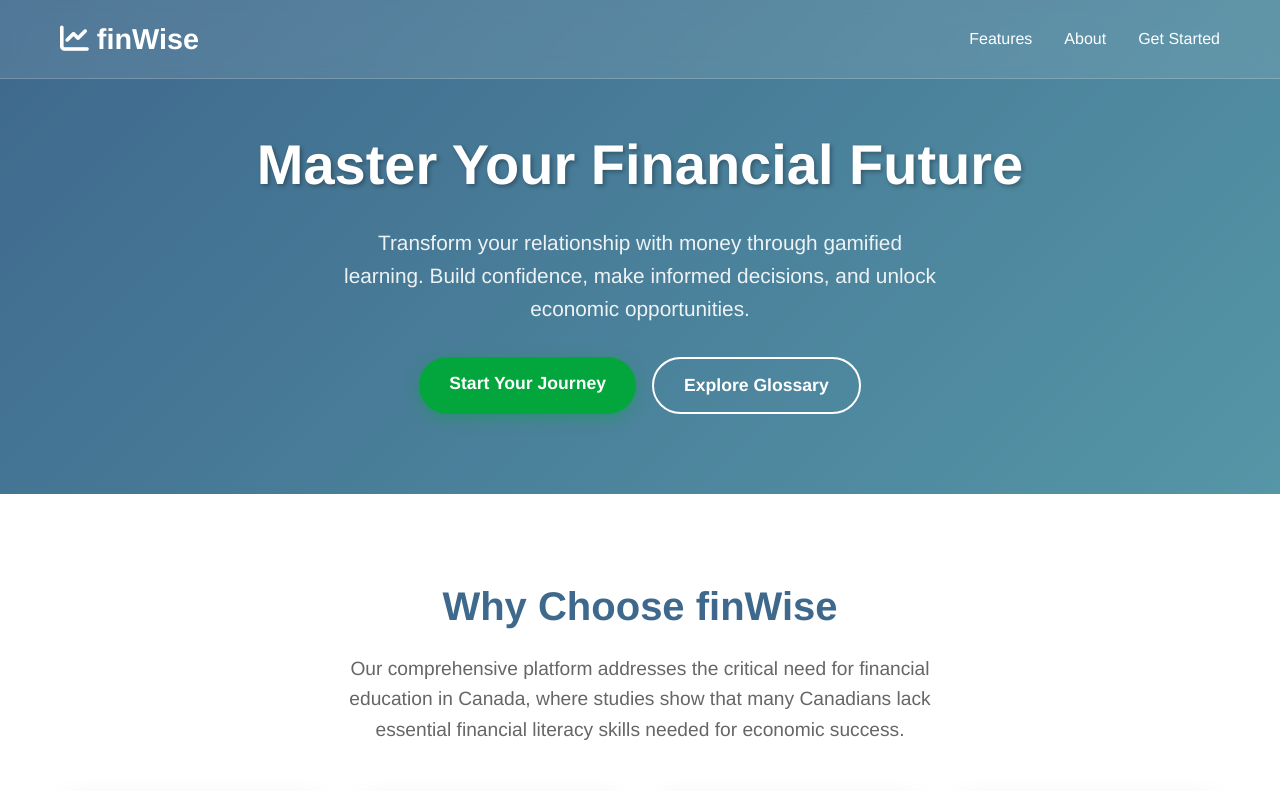
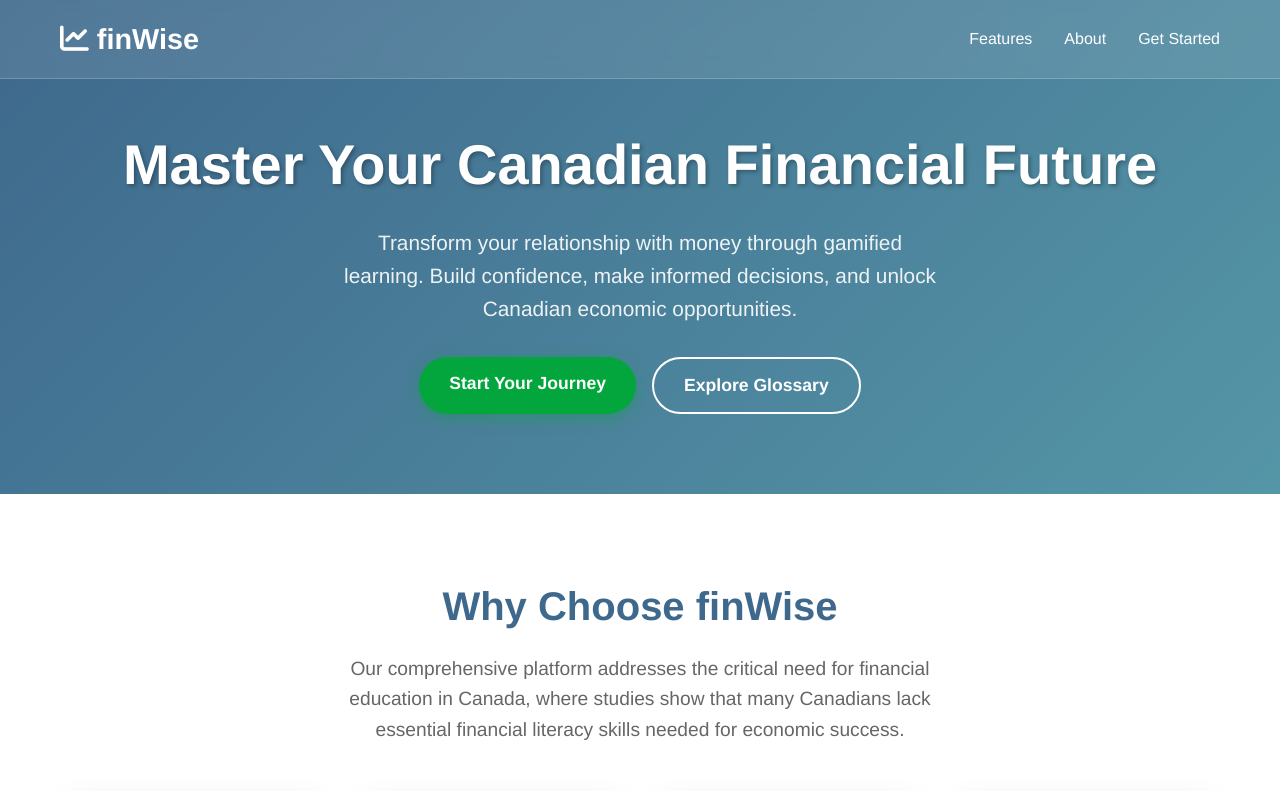
Before and after one commit to edimaudo/finWise, a plain HTML site: page index.html in a window 1280 px wide. Shown: the top 791 px of the page. Drawn offline with Linux system fonts and the light colour scheme.

Commit message:
Update index.html

```diff
--- a/index.html
+++ b/index.html
@@ -3,7 +3,7 @@
 <head>
     <meta charset="UTF-8">
     <meta name="viewport" content="width=device-width, initial-scale=1.0">
-    <title>finWise - Master Your Financial Future</title>
+    <title>finWise - Master Your Canadian Financial Future</title>
     <link rel="stylesheet" href="https://cdnjs.cloudflare.com/ajax/libs/font-awesome/6.4.0/css/all.min.css">
     <style>
         * {
@@ -275,8 +275,8 @@
     <main>
         <section class="hero">
             <div class="container">
-                <h1>Master Your Financial Future</h1>
-                <p>Transform your relationship with money through gamified learning. Build confidence, make informed decisions, and unlock economic opportunities.</p>
+                <h1>Master Your Canadian Financial Future</h1>
+                <p>Transform your relationship with money through gamified learning. Build confidence, make informed decisions, and unlock Canadian economic opportunities.</p>
                 <div class="cta-buttons">
                     <a href="quiz_level.html" class="btn btn-primary">Start Your Journey</a>
                     <a href="glossary.html" class="btn btn-secondary">Explore Glossary</a>
```
